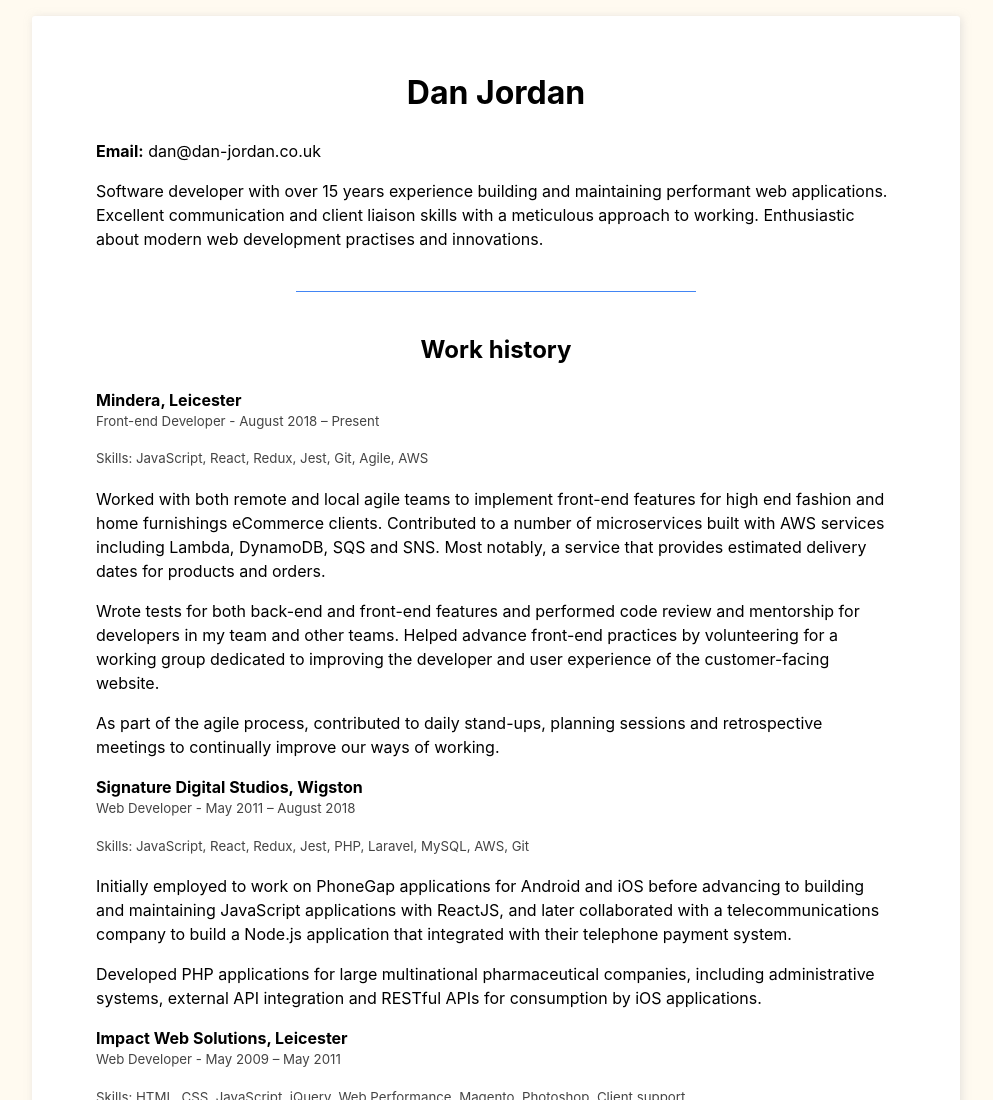
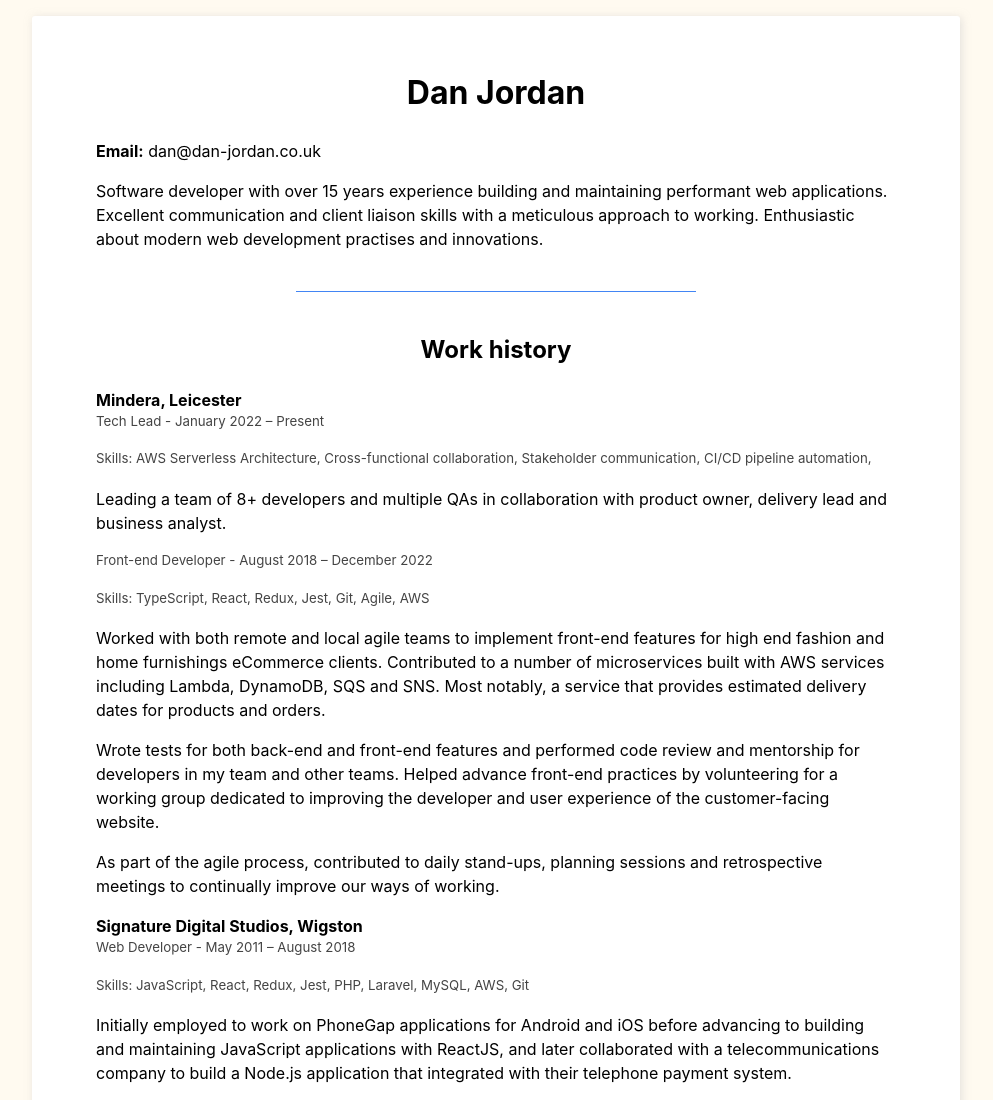
Before and after one commit to danjordan/danjordan.dev, an Eleventy site: page src/cv.html in a window 1280 px wide. Shown: the top 1100 px of the page, without its empty margins (144-1137 px from the left). Built offline with nearby package versions, Linux system fonts and the light colour scheme; Eleventy itself is replaced by a stand-in of ours; files that its build step writes are made by us from their sources; what date-fns-tz would draw is missing.

Commit message:
Add gbcamera

```diff
--- a/package.json
+++ b/package.json
@@ -23,7 +23,7 @@
     "dracula-prism": "^2.1.16",
     "normalize.css": "^8.0.1",
     "sakura.css": "^1.5.1",
-    "sass": "^1.97.2"
+    "sass": "^1.97.3"
   },
   "repository": "git@github.com:danjordan/danjordan.dev.git",
   "devDependencies": {
--- a/src/_data/projects.json
+++ b/src/_data/projects.json
@@ -12,6 +12,10 @@
     "url": "https://cherrygame.danjordan.dev"
   },
   {
+    "name": "Gameboy Camera",
+    "url": "https://gbcamera.danjordan.dev"
+  },
+  {
     "name": "Gameboy Pixel Art",
     "url": "https://gbpixelart.danjordan.dev"
   },
--- a/src/cv.html
+++ b/src/cv.html
@@ -40,8 +40,18 @@
       <section>
         <h2>Work history</h2>
         <h3>Mindera, Leicester</h3>
-        <h4>Front-end Developer - August 2018 &ndash; Present</h4>
-        <h4>Skills: JavaScript, React, Redux, Jest, Git, Agile, AWS</h4>
+        <h4>Tech Lead - January 2022 &ndash; Present</h4>
+        <h4>
+          Skills: AWS Serverless Architecture, Cross-functional collaboration,
+          Stakeholder communication, CI/CD pipeline automation,
+        </h4>
+        <p>
+          Leading a team of 8+ developers and multiple QAs in collaboration with
+          product owner, delivery lead and business analyst.
+        </p>
+        <p></p>
+        <h4>Front-end Developer - August 2018 &ndash; December 2022</h4>
+        <h4>Skills: TypeScript, React, Redux, Jest, Git, Agile, AWS</h4>
         <p>
           Worked with both remote and local agile teams to implement front-end
           features for high end fashion and home furnishings eCommerce clients.
```
Also changed, not shown: pnpm-lock.yaml.
